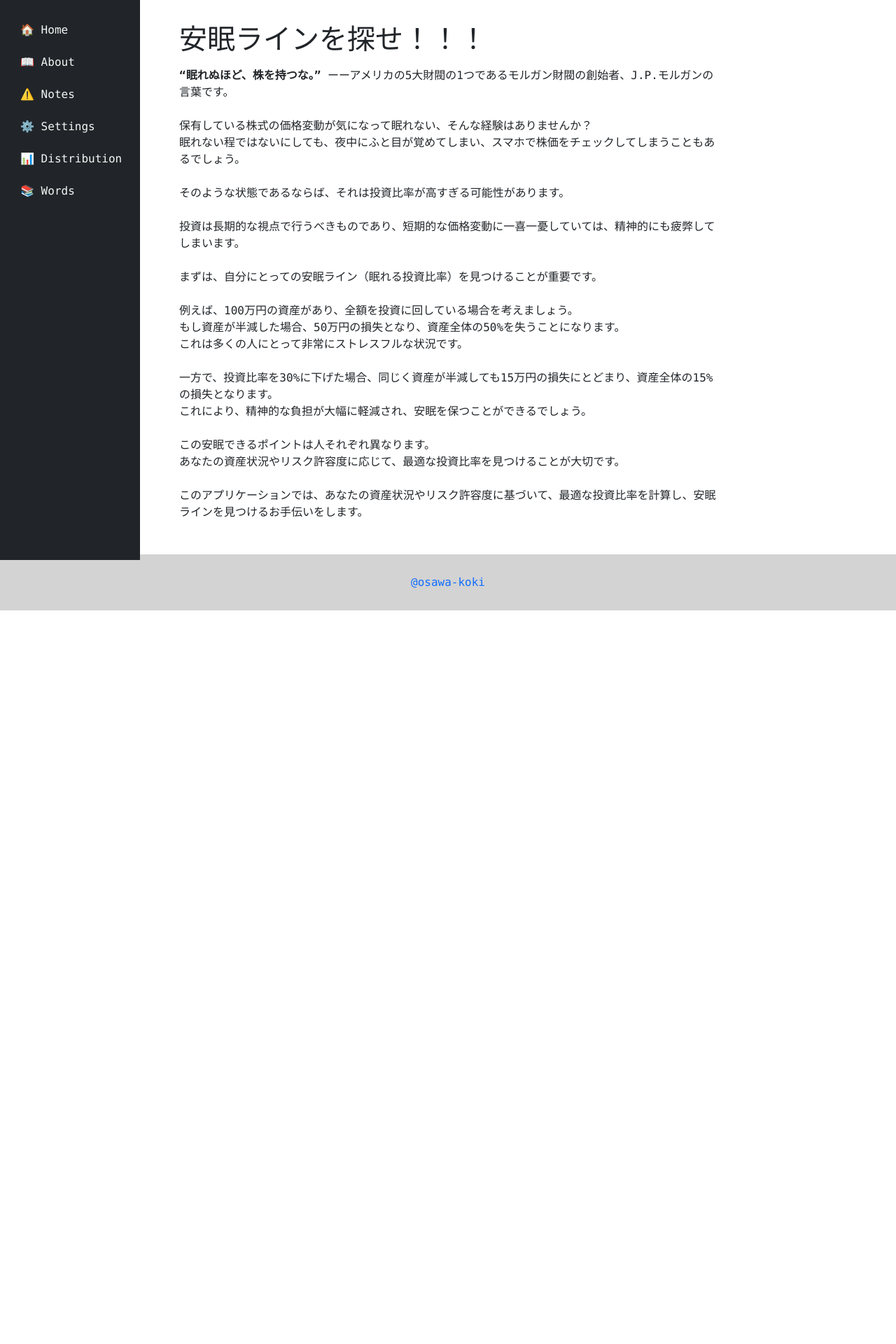
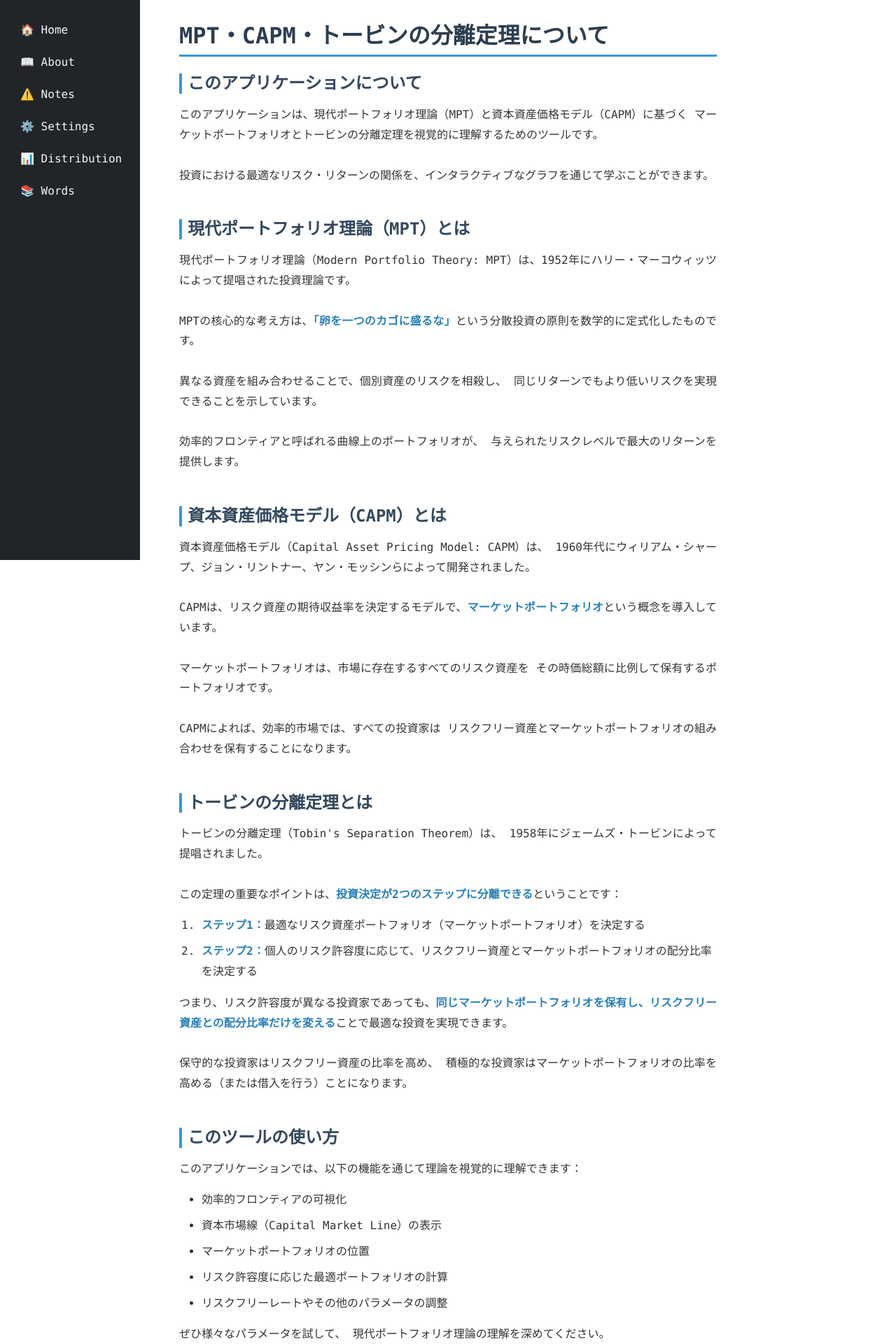
Before and after one commit to osawa-koki/mpt-capm-market-potfolio-separation-theorem, a Next.js app: page /about in a window 1280 px wide. Shown: the top 1920 px of the page at 70% size. Before the commit the page ends 872 px from the top, so only its background shows below. Built offline with nearby package versions, Linux system fonts and the light colour scheme.

Commit message:
Aboutページの実装

```diff
--- a/app/about/page.tsx
+++ b/app/about/page.tsx
@@ -6,44 +6,104 @@ export default function AboutPage (): React.JSX.Element {
   return (
     <>
       <div id='About'>
-        <h1>安眠ラインを探せ！！！</h1>
+        <h1>MPT・CAPM・トービンの分離定理について</h1>
+
+        <section className='mt-4'>
+          <h2>このアプリケーションについて</h2>
           <p className='mt-3'>
-          <span><strong>“眠れぬほど、株を持つな。”</strong></span> ーーアメリカの5大財閥の1つであるモルガン財閥の創始者、J.P.モルガンの言葉です。
+            このアプリケーションは、現代ポートフォリオ理論（MPT）と資本資産価格モデル（CAPM）に基づく
+            マーケットポートフォリオとトービンの分離定理を視覚的に理解するためのツールです。
             <br />
             <br />
-          保有している株式の価格変動が気になって眠れない、そんな経験はありませんか？
-          <br />
-          眠れない程ではないにしても、夜中にふと目が覚めてしまい、スマホで株価をチェックしてしまうこともあるでしょう。
+            投資における最適なリスク・リターンの関係を、インタラクティブなグラフを通じて学ぶことができます。
+          </p>
+        </section>
+
+        <section className='mt-5'>
+          <h2>現代ポートフォリオ理論（MPT）とは</h2>
+          <p className='mt-3'>
+            現代ポートフォリオ理論（Modern Portfolio Theory: MPT）は、1952年にハリー・マーコウィッツによって提唱された投資理論です。
             <br />
             <br />
-          そのような状態であるならば、それは投資比率が高すぎる可能性があります。
+            MPTの核心的な考え方は、<strong>「卵を一つのカゴに盛るな」</strong>という分散投資の原則を数学的に定式化したものです。
             <br />
             <br />
-          投資は長期的な視点で行うべきものであり、短期的な価格変動に一喜一憂していては、精神的にも疲弊してしまいます。
+            異なる資産を組み合わせることで、個別資産のリスクを相殺し、
+            同じリターンでもより低いリスクを実現できることを示しています。
             <br />
             <br />
-          まずは、自分にとっての安眠ライン（眠れる投資比率）を見つけることが重要です。
+            効率的フロンティアと呼ばれる曲線上のポートフォリオが、
+            与えられたリスクレベルで最大のリターンを提供します。
+          </p>
+        </section>
+
+        <section className='mt-5'>
+          <h2>資本資産価格モデル（CAPM）とは</h2>
+          <p className='mt-3'>
+            資本資産価格モデル（Capital Asset Pricing Model: CAPM）は、
+            1960年代にウィリアム・シャープ、ジョン・リントナー、ヤン・モッシンらによって開発されました。
             <br />
             <br />
-          例えば、100万円の資産があり、全額を投資に回している場合を考えましょう。
-          <br />
-          もし資産が半減した場合、50万円の損失となり、資産全体の50%を失うことになります。
-          <br />
-          これは多くの人にとって非常にストレスフルな状況です。
+            CAPMは、リスク資産の期待収益率を決定するモデルで、
+            <strong>マーケットポートフォリオ</strong>という概念を導入しています。
             <br />
             <br />
-          一方で、投資比率を30%に下げた場合、同じく資産が半減しても15万円の損失にとどまり、資産全体の15%の損失となります。
-          <br />
-          これにより、精神的な負担が大幅に軽減され、安眠を保つことができるでしょう。
+            マーケットポートフォリオは、市場に存在するすべてのリスク資産を
+            その時価総額に比例して保有するポートフォリオです。
             <br />
             <br />
-          この安眠できるポイントは人それぞれ異なります。
-          <br />
-          あなたの資産状況やリスク許容度に応じて、最適な投資比率を見つけることが大切です。
+            CAPMによれば、効率的市場では、すべての投資家は
+            リスクフリー資産とマーケットポートフォリオの組み合わせを保有することになります。
+          </p>
+        </section>
+
+        <section className='mt-5'>
+          <h2>トービンの分離定理とは</h2>
+          <p className='mt-3'>
+            トービンの分離定理（Tobin&apos;s Separation Theorem）は、
+            1958年にジェームズ・トービンによって提唱されました。
             <br />
             <br />
-          このアプリケーションでは、あなたの資産状況やリスク許容度に基づいて、最適な投資比率を計算し、安眠ラインを見つけるお手伝いをします。
+            この定理の重要なポイントは、<strong>投資決定が2つのステップに分離できる</strong>ということです：
           </p>
+          <ol className='mt-3'>
+            <li>
+              <strong>ステップ1：</strong>
+              最適なリスク資産ポートフォリオ（マーケットポートフォリオ）を決定する
+            </li>
+            <li className='mt-2'>
+              <strong>ステップ2：</strong>
+              個人のリスク許容度に応じて、リスクフリー資産とマーケットポートフォリオの配分比率を決定する
+            </li>
+          </ol>
+          <p className='mt-3'>
+            つまり、リスク許容度が異なる投資家であっても、
+            <strong>同じマーケットポートフォリオを保有し、リスクフリー資産との配分比率だけを変える</strong>
+            ことで最適な投資を実現できます。
+            <br />
+            <br />
+            保守的な投資家はリスクフリー資産の比率を高め、
+            積極的な投資家はマーケットポートフォリオの比率を高める（または借入を行う）ことになります。
+          </p>
+        </section>
+
+        <section className='mt-5'>
+          <h2>このツールの使い方</h2>
+          <p className='mt-3'>
+            このアプリケーションでは、以下の機能を通じて理論を視覚的に理解できます：
+          </p>
+          <ul className='mt-3'>
+            <li>効率的フロンティアの可視化</li>
+            <li>資本市場線（Capital Market Line）の表示</li>
+            <li>マーケットポートフォリオの位置</li>
+            <li>リスク許容度に応じた最適ポートフォリオの計算</li>
+            <li>リスクフリーレートやその他のパラメータの調整</li>
+          </ul>
+          <p className='mt-3'>
+            ぜひ様々なパラメータを試して、
+            現代ポートフォリオ理論の理解を深めてください。
+          </p>
+        </section>
       </div>
     </>
   )
--- a/styles/style.scss
+++ b/styles/style.scss
@@ -41,3 +41,57 @@ footer {
     }
   }
 }
+
+// About page styles
+#About {
+  h1 {
+    font-size: 2rem;
+    font-weight: bold;
+    margin-bottom: 1.5rem;
+    color: #2c3e50;
+    border-bottom: 3px solid #3498db;
+    padding-bottom: 0.5rem;
+  }
+
+  h2 {
+    font-size: 1.5rem;
+    font-weight: bold;
+    color: #34495e;
+    margin-bottom: 1rem;
+    padding-left: 0.5rem;
+    border-left: 4px solid #3498db;
+  }
+
+  section {
+    margin-bottom: 2rem;
+  }
+
+  p {
+    line-height: 1.8;
+    color: #333;
+    text-align: justify;
+  }
+
+  strong {
+    color: #2980b9;
+    font-weight: bold;
+  }
+
+  ul, ol {
+    padding-left: 2rem;
+    line-height: 1.8;
+
+    li {
+      margin-bottom: 0.5rem;
+      color: #333;
+    }
+  }
+
+  ul {
+    list-style-type: disc;
+  }
+
+  ol {
+    list-style-type: decimal;
+  }
+}
```
Lines whose indentation alone changed are shown as unchanged.
